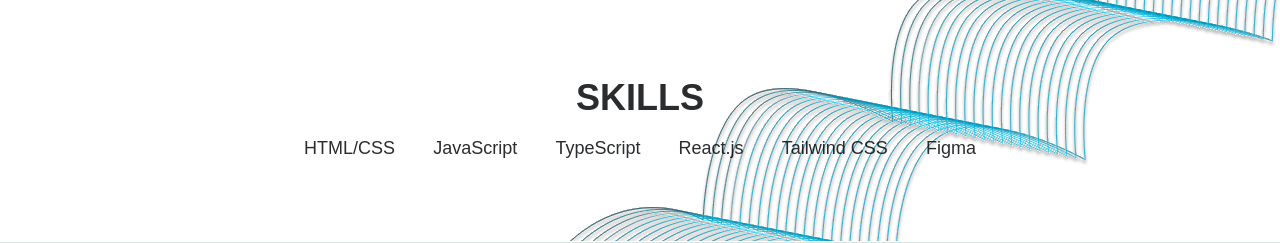
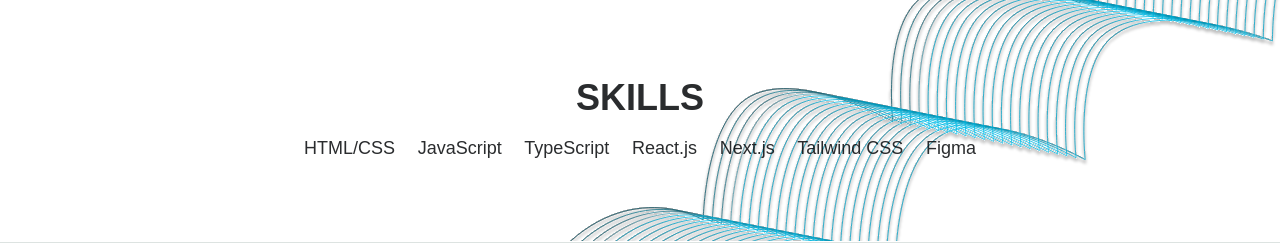
Before and after one commit to aniiaham/hamilton-portfolio, a React (Vite) app: page / in a window 1280 px wide. Shown: the part 1200-1443 px from the top of the page. Built offline with nearby package versions, Linux system fonts and the light colour scheme.

Commit message:
changed: about

```diff
--- a/src/scenes/about/index.tsx
+++ b/src/scenes/about/index.tsx
@@ -53,6 +53,7 @@
             <span>JavaScript</span>
             <span>TypeScript</span>
             <span>React.js</span>
+            <span>Next.js</span>
             <span>Tailwind CSS</span>
             <span>Figma</span>
           </p>
--- a/src/scenes/contact/index.tsx
+++ b/src/scenes/contact/index.tsx
@@ -22,7 +22,7 @@
       <div className="mx-20 mt-10">
         <form target="_blank" method="post">
           <input
-            className="mb-5 w-full rounded-lg bg-blue px-5 py-3 placeholder-gray"
+            className="mb-5 w-full  rounded-lg bg-blue px-5 py-3 placeholder-gray"
             type="text"
             placeholder="NAME"
           />
```
